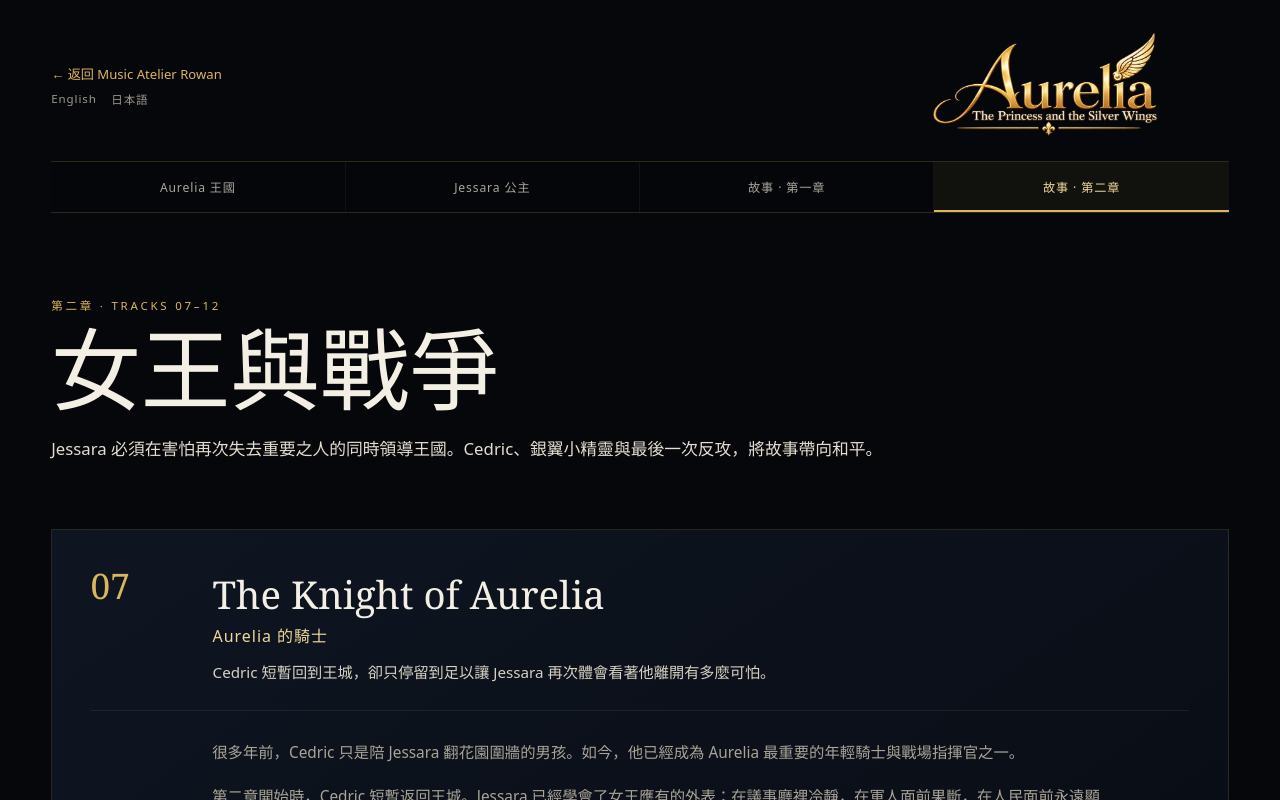
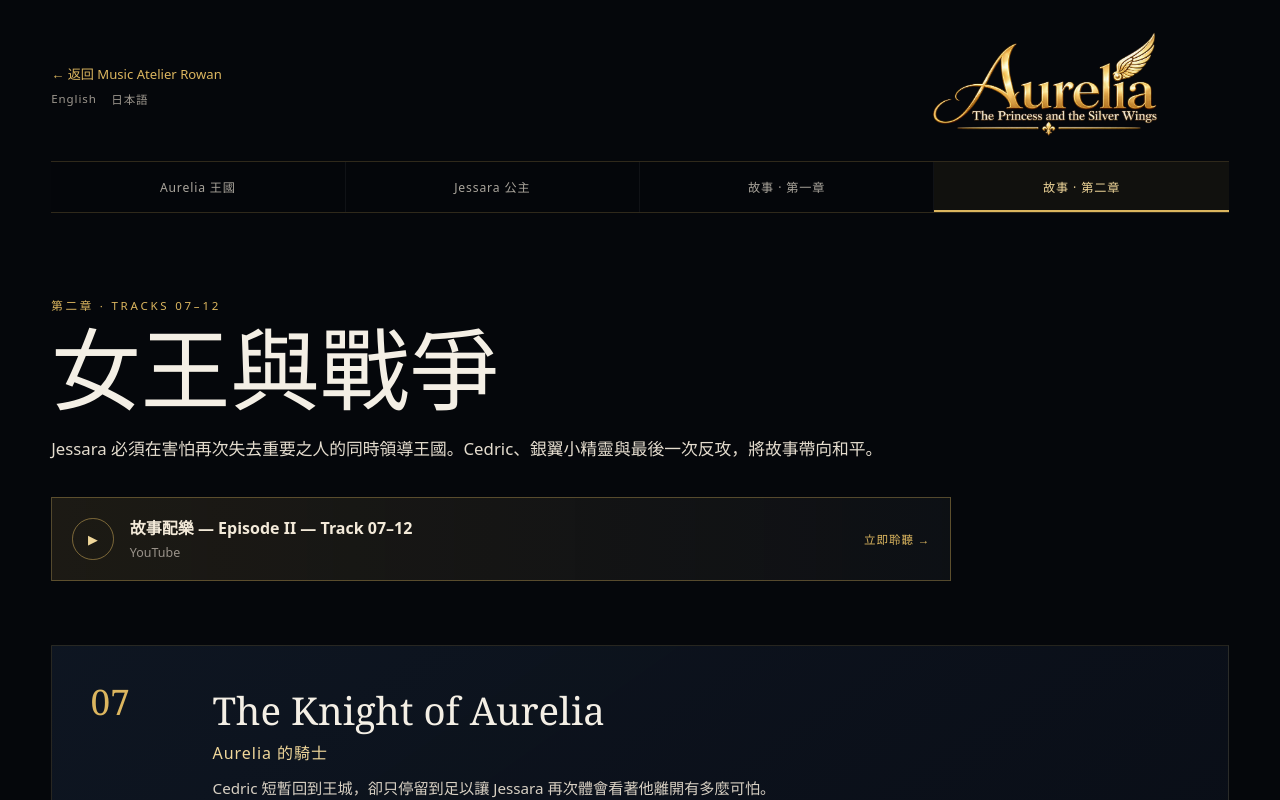
Before and after one commit to JackJackStudio/music-atelier-rowan, a Next.js app: page /zh/aurelia/episode-2 in a window 1280 px wide. Shown: the top 800 px of the page. Built offline with nearby package versions, Linux system fonts and the light colour scheme.

Commit message:
Add Chinese Episode II soundtrack banner

```diff
--- a/src/app/zh/aurelia/episode-2/page.tsx
+++ b/src/app/zh/aurelia/episode-2/page.tsx
@@ -93,6 +93,11 @@ export default function ZhEpisodeTwoPage() {
         <span className="sectionKicker">第二章 · Tracks 07–12</span>
         <h1>女王與戰爭</h1>
         <p className="aureliaLead">Jessara 必須在害怕再次失去重要之人的同時領導王國。Cedric、銀翼小精靈與最後一次反攻，將故事帶向和平。</p>
+        <a className="episodeMusicBanner" href="https://youtu.be/bf-5DsIqcGE" target="_blank" rel="noopener noreferrer">
+          <span className="episodeMusicIcon">▶</span>
+          <span><strong>故事配樂 — Episode II — Track 07–12</strong><small>YouTube</small></span>
+          <em>立即聆聽 →</em>
+        </a>
       </section>
       <section className="aureliaStoryChapters">
         {tracks.map((track) => (
```
